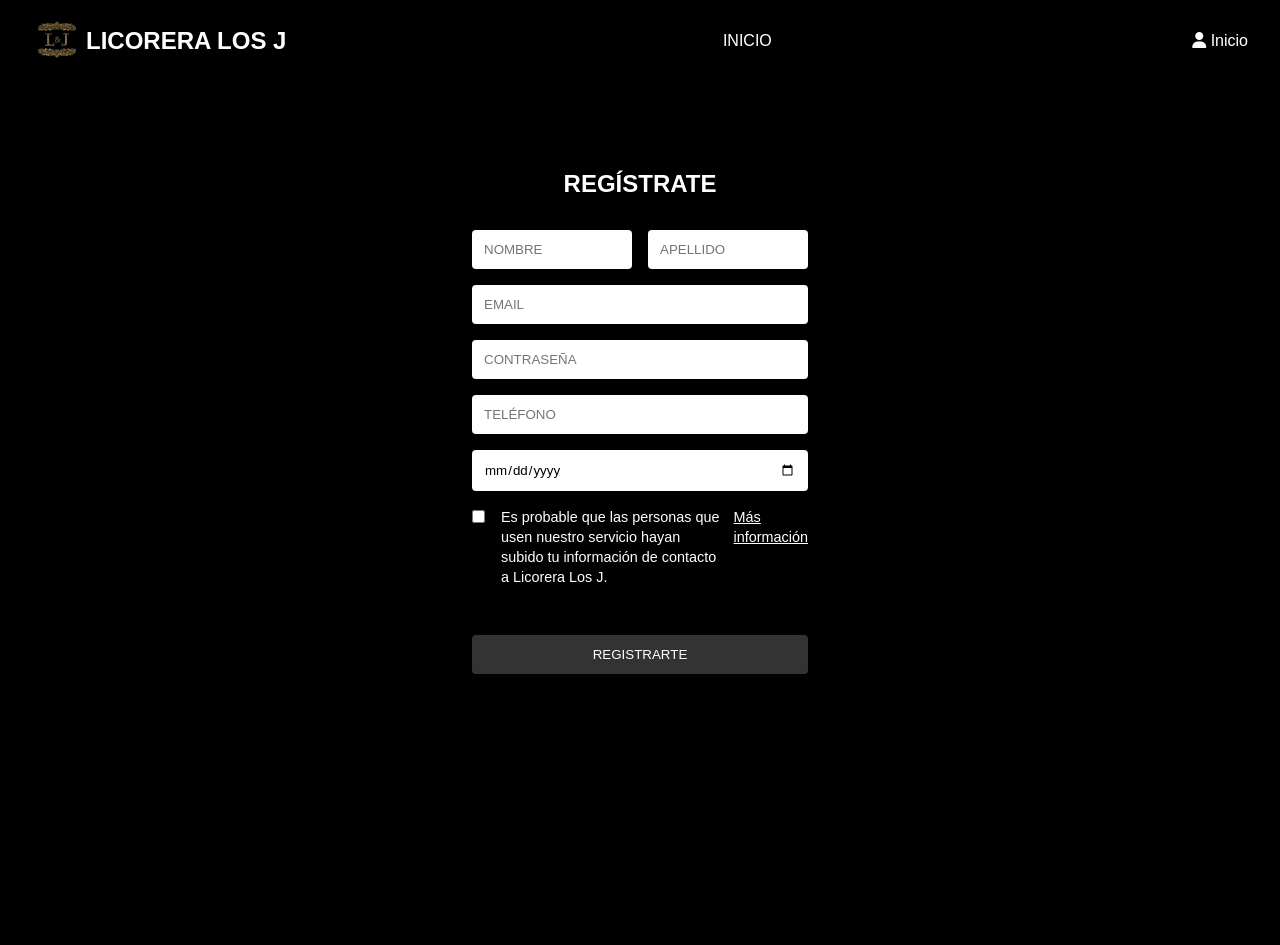
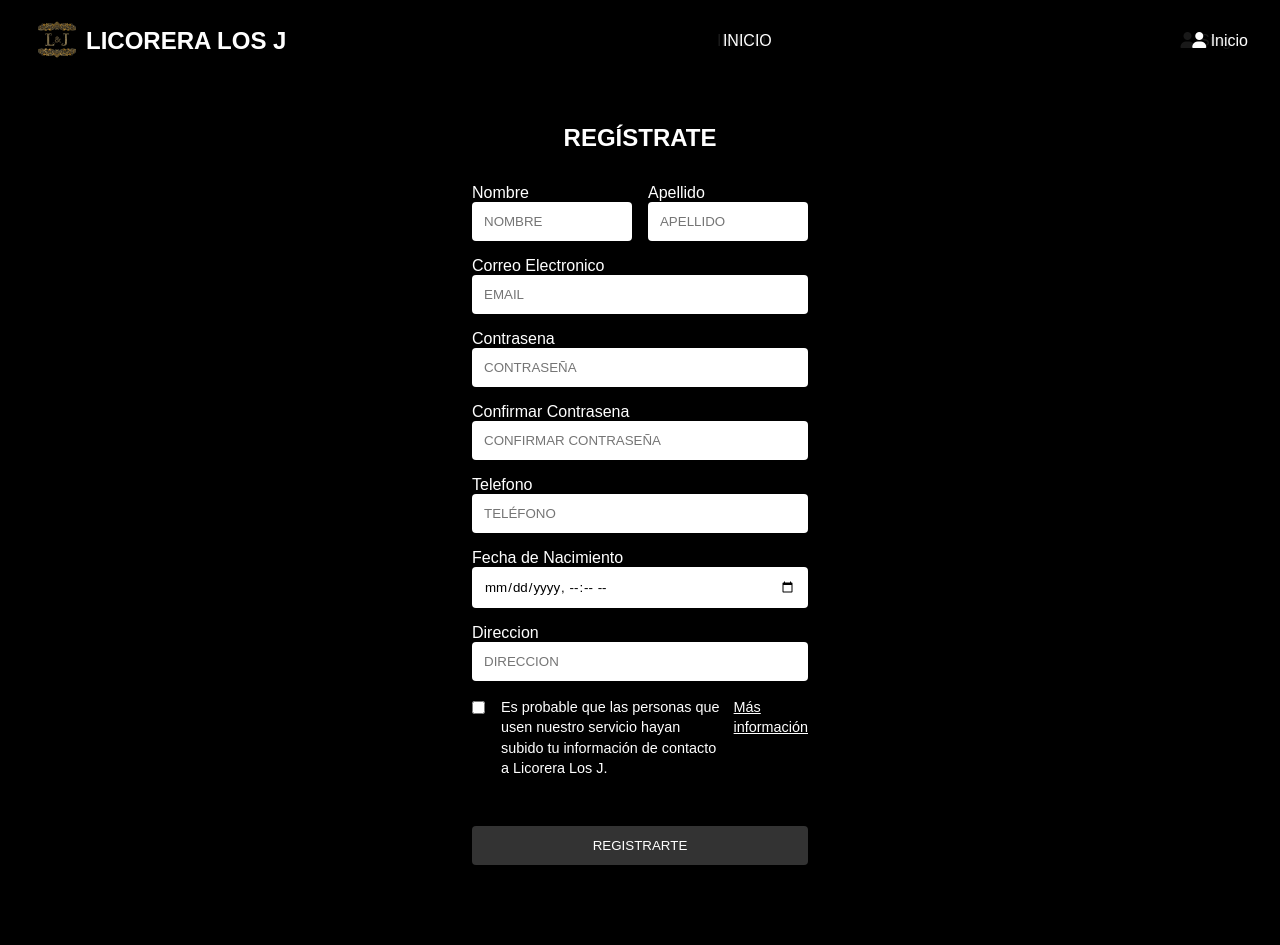
Before and after one commit to Ghosrider227/Licorera-los-J, a Django app: page /register/ in a window 1280 px wide. Before the commit the page ends 674 px from the top, so only its background shows below. Run offline with Django 4.2, Linux system fonts and the light colour scheme; some libraries are stand-ins or nearby versions.

Commit message:
proceso de funcion de register

```diff
--- a/licorera_los_J/admin.py
+++ b/licorera_los_J/admin.py
@@ -4,7 +4,7 @@ from .models import *
 
 @admin.register(Usuarios)
 class Usuario(admin.ModelAdmin):
-    list_display = ['id', 'nombre', 'apellido', 'cuenta', 'telefono', 'correo']
+    list_display = ['id', 'nombre', 'apellido', 'cuenta', 'telefono', 'email']
     search_list = []
 
 @admin.register(Proveedores)
--- a/licorera_los_J/models.py
+++ b/licorera_los_J/models.py
@@ -12,9 +12,11 @@ class Usuarios(models.Model):
         ('2', 'Cliente'),
     )
     cuenta = models.CharField(max_length = 1, choices = tipo_cuenta, default = 2)
+    email = models.EmailField(max_length=50, default="")
+    contrasena = models.CharField(max_length=16, default="")
     telefono = models.IntegerField()
-    direccion = models.CharField(max_length=100)
-    correo = models.CharField(max_length=50)
+    fecha_nacimiento = models.DateTimeField(auto_now_add=True, null=True, blank=True)
+    direccion = models.CharField(max_length=100, null=True, blank=True)
 
     def __str__(self):
         return (f'{self.nombre}, {self.get_cuenta_display()}')
--- a/licorera_los_J/static/css/register.css
+++ b/licorera_los_J/static/css/register.css
@@ -131,6 +131,20 @@ nav {
     margin-top: 1rem;
 }
 
+#cuenta {
+    width: 100%;
+    padding: 0.75rem;
+    background-color: #fff;
+    border: none;
+    border-radius: 4px;
+    color: #000;
+    display: none;
+}
+
+.mensaje_error {
+    display: none;
+}
+
 @media (max-width: 768px) {
     .form-row {
         flex-direction: column;
--- a/licorera_los_J/templates/layouts/base.html
+++ b/licorera_los_J/templates/layouts/base.html
@@ -20,13 +20,13 @@
                 <li><a href="{% url 'catalogo' %}">CATALOGO</a></li>
             </ul>
             <div class="nav-icons">
-                <a href="{% url 'login' %}" class="icon-user"><i class="fa-solid fa-user"></i> Inicio</a>
+                <a href="{% url 'login' %}" class="icon-user"><i class="fa-solid fa-user"></i> Sing in</a>
                 <a href="{% url 'cart' %}" class="icon-cart"><i class="fa-solid fa-cart-shopping"></i> Carrito</a>
             </div>
         </nav>
         <div>
             {% block cuerpo %}
-                {{ HttpResponse }}
+
             {% endblock %}
         </div>
         <script src="script.js"></script>
--- a/licorera_los_J/templates/layouts/base2.html
+++ b/licorera_los_J/templates/layouts/base2.html
@@ -16,12 +16,12 @@
                 <li><a href="{% url 'index' %}">INICIO</a></li>
             </ul>
             <div class="nav-icons">
-                <a href="{% url 'login' %}" class="icon-user"><i class="fa-solid fa-user"></i> Inicio</a>
+                <a href="{% url 'login' %}" class="icon-user"><i class="fa-solid fa-user"></i> Sing in</a>
             </div>
         </nav>
         <div>
             {% block cuerpo %}
-                {{ HttpResponse }}
+
             {% endblock %}
         </div>
         <script src="script.js"></script>
--- a/licorera_los_J/templates/register.html
+++ b/licorera_los_J/templates/register.html
@@ -1,12 +1,9 @@
 {% extends 'layouts/base2.html' %}
 {% load static %}
-
 
 {% block titulo %}
     Registrar
 {% endblock  %}
-
-
 
 {% block cuerpo %}
 <head>
@@ -22,37 +19,53 @@
             <a href="{% url 'login' %}" class="icon-user"><i class="fa-solid fa-user"></i> Inicio</a>
         </div>
     </nav>
-
     <div class="auth-container">
-        <form class="auth-form" id="registerForm">
+        <form method="post" class="auth-form" id="registerForm">
             {% csrf_token %}
             <h2>REGÍSTRATE</h2>
-
             <div class="form-row">
                 <div class="form-group">
-                    <input type="text" placeholder="NOMBRE" required>
+                    <label for="nombre">Nombre</label>
+                    <input name="nombre" id="nombre" type="text" placeholder="NOMBRE" required>
                 </div>
                 <div class="form-group">
-                    <input type="text" placeholder="APELLIDO" required>
+                    <label for="apellido">Apellido</label>
+                    <input name="apellido" id="apellido" type="text" placeholder="APELLIDO" required>
                 </div>
             </div>
-
+            {% comment %} <div class="form-group"> {% endcomment %}
+                <select name='cuenta' class="form-group" id="cuenta">
+                    <option value=''>Seleccione</option>
+                    <option value='1'>Administrador</option>
+                    <option value='2' selected=''>Cliente</option>
+                </select>
+                {% comment %} <input name="cuenta" type="text" value="Cliente" > {% endcomment %}
+            {% comment %} </div> {% endcomment %}
             <div class="form-group">
-                <input type="email" placeholder="EMAIL" required>
+                <label for="email">Correo Electronico</label>
+                <input name="email" id="email" type="email" placeholder="EMAIL" required>
             </div>
-
             <div class="form-group">
-                <input type="password" placeholder="CONTRASEÑA" required>
+                <label for="contrasena">Contrasena</label>
+                <input name="contrasena" id="contrasena" type="password" placeholder="CONTRASEÑA" required>
             </div>
-
             <div class="form-group">
-                <input type="tel" placeholder="TELÉFONO" required>
+                <label for="confirmar_contrasena">Confirmar Contrasena</label>
+                <input name="confirmar_contrasena" id="confirmar_contrasena" type="password" placeholder="CONFIRMAR CONTRASEÑA" required>
             </div>
-
+            <p class="mensaje_error"></p>
             <div class="form-group">
-                <input type="date" placeholder="FECHA DE NACIMIENTO" required>
+                <label for="telefono">Telefono</label>
+                <input name="telefono" id?"telefono" type="tel" placeholder="TELÉFONO" required>
             </div>
-
+            <div class="form-group">
+                <label for="fecha_nacimiento">Fecha de Nacimiento</label>
+                <input name="fecha_nacimiento" id="fecha_nacimiento" type="datetime-local" placeholder="FECHA DE NACIMIENTO">
+            </div>
+            <div class="form-group">
+                <label for="direccion">Direccion</label>
+                <input name="direccion" id="direccion" type="text" placeholder="DIRECCION">
+            </div>
             <div class="form-group terms">
                 <label class="checkbox-container">
                     <input type="checkbox" required>
@@ -61,14 +74,11 @@
                     <a href="#">Más información</a>
                 </label>
             </div>
-
             <div class="form-group captcha">
                 <div class="g-recaptcha" data-sitekey="your-site-key"></div>
             </div>
-
-            <button type="submit" class="auth-button">REGISTRARTE</button>
+            <button type="submit" class="auth-button" id="registrar">REGISTRARTE</button>
         </form>
     </div>
-
     <script src="https://www.google.com/recaptcha/api.js" async defer></script>
 {% endblock  %}
--- a/licorera_los_J/views.py
+++ b/licorera_los_J/views.py
@@ -1,5 +1,6 @@
-from django.shortcuts import render
+from django.shortcuts import render, redirect
 from .models import *
+from django.contrib import messages
 # Create your views here.
 
 def index(request):
@@ -14,7 +15,36 @@ def login(request):
     return render(request, 'login.html')
 
 def register(request):
-    return render(request, 'register.html')
+    if request.method == 'POST':
+        nombre = request.POST.get('nombre')
+        apellido = request.POST.get('apellido')
+        cuenta = request.POST.get('cuenta')
+        email = request.POST.get('email')
+        contrasena = request.POST.get('contrasena')
+        confirmar_contrasena = request.POST.get('confirmar_contrasena')
+        telefono = request.POST.get('telefono')
+        fecha_nacimiento = request.POST.get('fecha_nacimiento')
+        direccion = request.POST.get('direccion')
+        if contrasena == confirmar_contrasena:
+            try:
+                u = Usuarios (
+                    nombre = nombre,
+                    apellido = apellido,
+                    cuenta = cuenta,
+                    email = email,
+                    contrasena = contrasena,
+                    telefono = telefono,
+                    fecha_nacimiento = fecha_nacimiento,
+                    direccion = direccion
+                )
+                u.save()
+            except Exception as e:
+                messages.error(request, f'Error: {e}')
+                return redirect('register')
+        else:
+            messages.warning(request, 'La contraseña no coincide')
+    else:
+        return render(request, 'register.html')
 
 def catalogo(request):
     return render(request, 'catalogo.html')
```
Also changed, not shown: licorera_los_J/static/js/valreg.js (added, +21 -0 lines), db.sqlite3, licorera_los_J/migrations/0002_remove_usuarios_correo_usuarios_contrasena_and_more.py (added), licorera_los_J/migrations/0003_alter_usuarios_contrasena_alter_usuarios_email.py (added), licorera_los_J/migrations/0004_alter_usuarios_contrasena_alter_usuarios_direccion_and_more.py (added), licorera_los_J/migrations/0005_alter_usuarios_fecha_nacimiento.py (added), licorera_los_J/migrations/0006_alter_usuarios_fecha_nacimiento.py (added), licorera_los_J/templates/login.html (line endings or trailing spaces).
